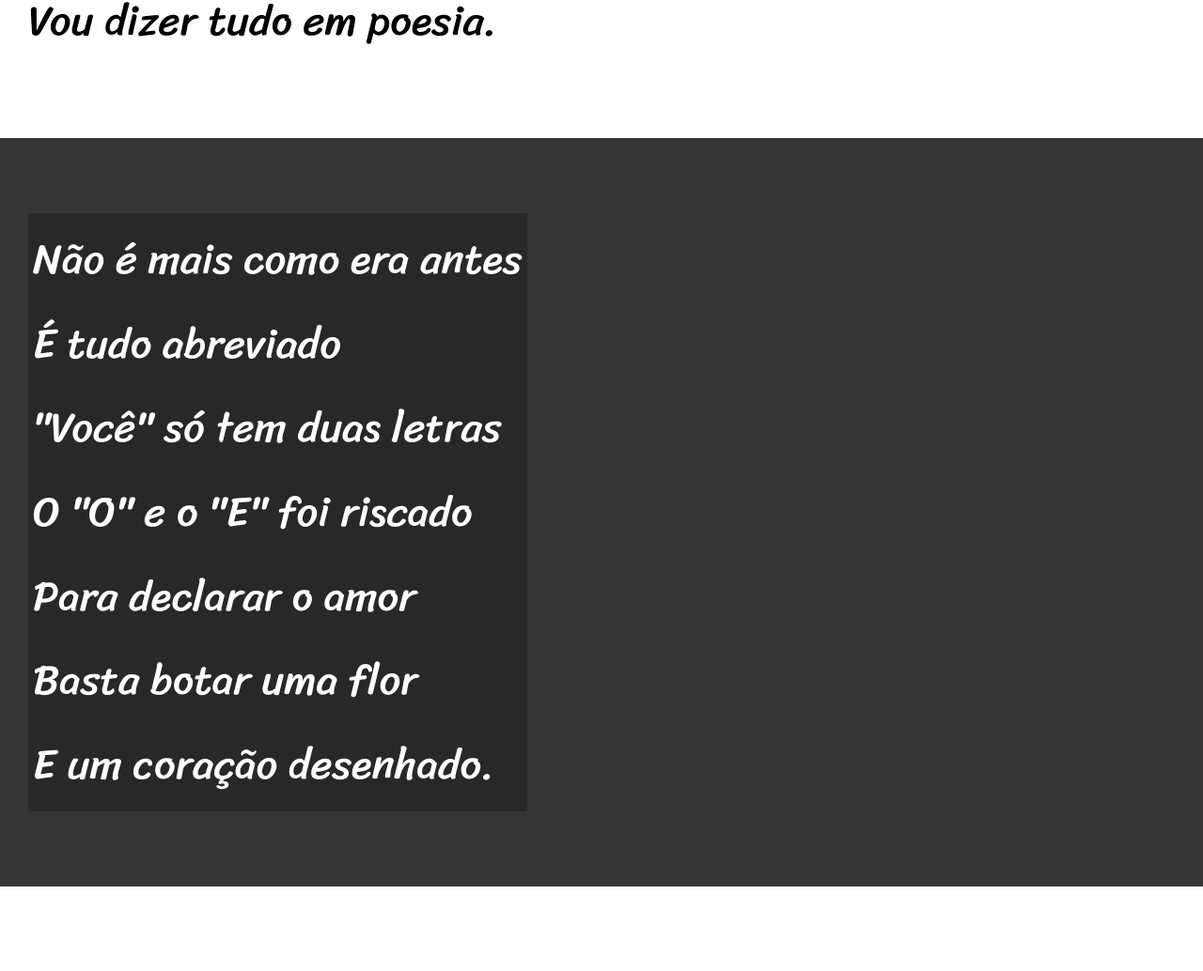
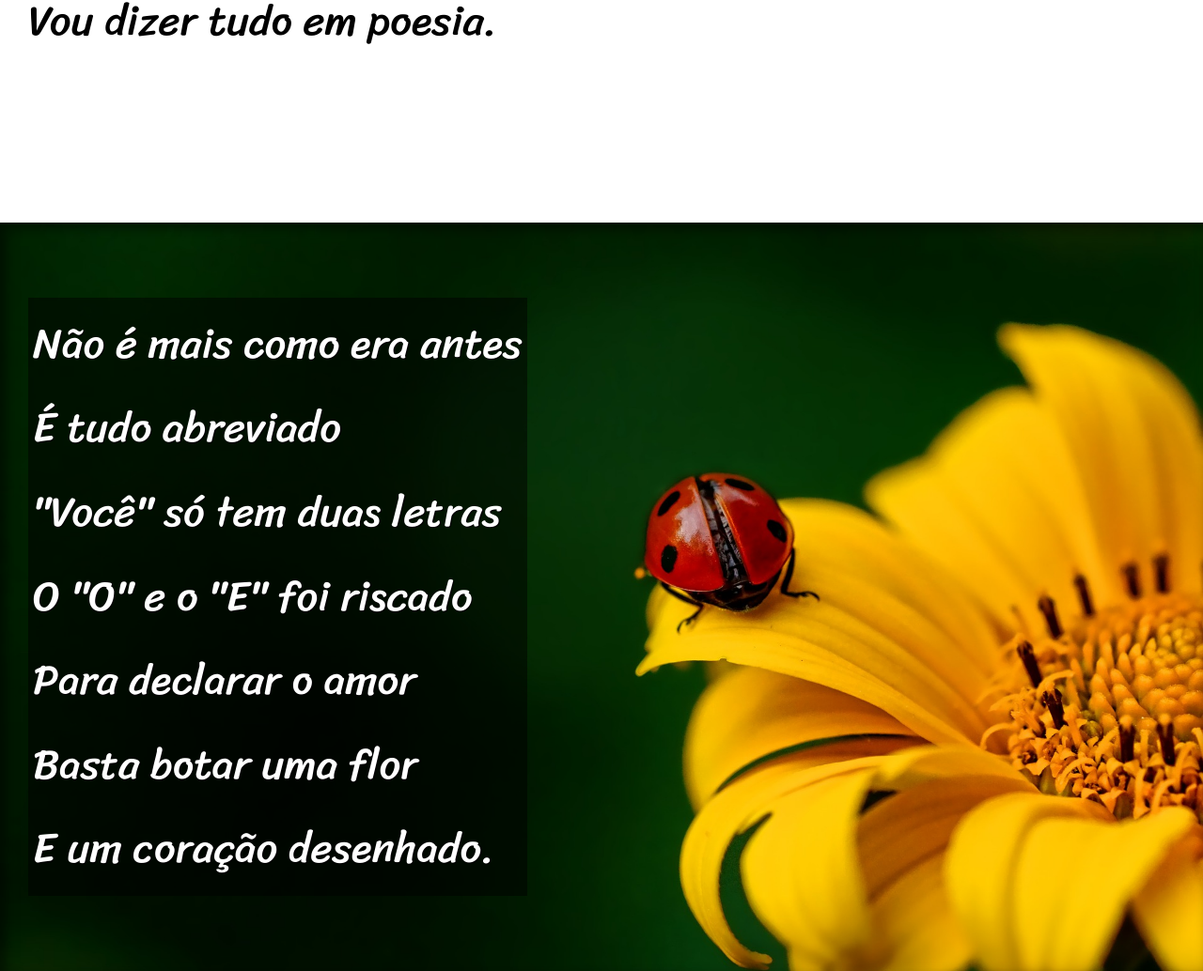
Before and after one commit to Thiagomartinsvieira/Projeto_cordel, a plain HTML site: page index.html in a window 1280 px wide. Shown: the part 900-1934 px from the top of the page at 94% size. Drawn offline with Linux system fonts and the light colour scheme.

Commit message:
Finalizado Projeto Cordel
finalizei mais um projeto mostrando meus conhecimentos em HTML e CSS.

```diff
--- a/index.html
+++ b/index.html
@@ -28,7 +28,7 @@
     </section>
 
 
-    <section class="imagem">
+    <section class="imagem" id="img01">
         <p>
             Não é mais como era antes <br>
             É tudo abreviado <br>
@@ -63,7 +63,7 @@
         </p>
     </section>
 
-    <section class="imagem">
+    <section class="imagem" id="img02">
         <p>
             Tenho saudade das cartas <br>
             Escritas com a própria mão <br>
--- a/style/style.css
+++ b/style/style.css
@@ -59,6 +59,11 @@ section{
     font-size: 3.5vw;
 }
 
+section > p {
+    padding-bottom: 2em
+    ;
+}
+
 section.normal {
     background-color: white;
     color: black;
@@ -67,13 +72,28 @@ section.normal {
 section.imagem{
     background-color: rgb(53, 53, 53);
     color: white;
+    box-shadow: inset 6px 6px 13px 0px rgba(0, 0, 0, 0.527);
+    background-size: cover;
+    background-attachment:fixed ;
 }
 
 section.imagem > p {
     display: inline-block;
     padding: 5px;
-    background-color: rgba(0, 0, 0, 0.249);
+    background-color: rgba(0, 0, 0, 0.503);
+    text-shadow: 1px 1px 0px black;
 }
+
+section#img01  {
+    background-image: url('../imagens/background001.jpg');
+    background-position: right center;
+
+}
+
+section#img02  {
+    background-image: url('../imagens/background002.jpg');
+}
+
 
 footer {
     background-color: black;
```
